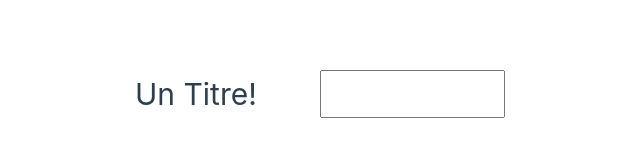
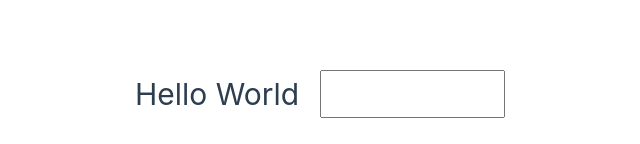
Before and after one commit to dhruthinooka/vueProj, a Vue app: page / in a window 1280 px wide. Shown: the part 306-450 px from the top of the page, without its empty margins (320-960 px from the left). Built offline with nearby package versions, Linux system fonts and the light colour scheme; the HTML template or start-up script is replaced by a standard one.

Commit message:
Native events

```diff
--- a/src/App.vue
+++ b/src/App.vue
@@ -1,13 +1,14 @@
 <template>
-  <h1>{{ getTitle() }}</h1>
-  <input :type="getType()" />
+  <h1 @click="userClick">Hello World</h1>
+  <input @input="userInput($event, 'world')" type="text" />
 </template>
 <script setup lang="ts">
-function getTitle() {
-  return 'Un Titre!'
+function userClick(event: MouseEvent) {
+  console.log(event)
 }
-function getType() {
-  return 'number'
+
+function userInput(event: Event, str: string) {
+  console.log(str)
 }
 </script>
 <style></style>
```
